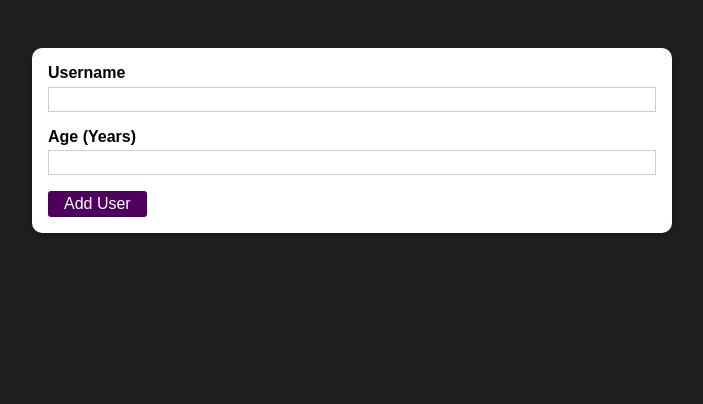
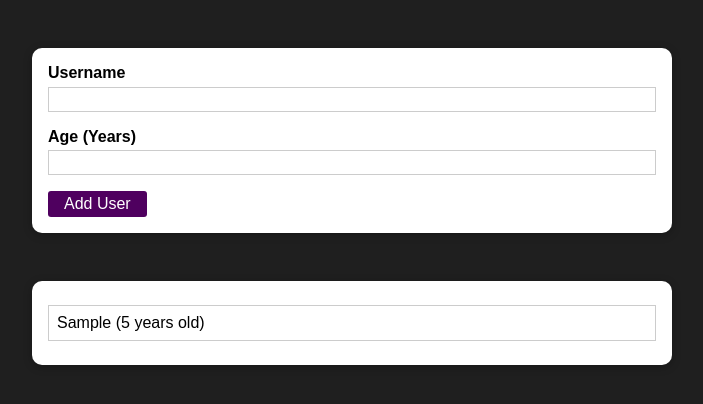
Before and after one commit to crystal1229d/react-udemy_practice, a React (Create React App) app: page / in a window 1280 px wide. Both pictures are taken after typing "Sample", "5" into the empty fields and a click on the button "Add User". Shown: the top 404 px of the page, without its empty margins (288-991 px from the left). Built offline with nearby package versions, Linux system fonts and the light colour scheme.

Commit message:
add UsersList 1) add UsersList component & style module 2) adapt Card to UsersList 3) fix App for UsersList

```diff
--- a/src/App.js
+++ b/src/App.js
@@ -1,5 +1,6 @@
 import React, { useState } from 'react';
 import AddUers from './components/AddUsers/AddUers';
+import UsersList from './components/UsersList/UsersList';
 
 
 function App() {
@@ -15,6 +16,7 @@
   return (
     <div>
       <AddUers onAddUser={addUserHandler} />
+      <UsersList users={UserList} />
     </div>
   );
 }
--- /dev/null
+++ b/src/components/UsersList/UsersList.js
@@ -0,0 +1,20 @@
+import React from 'react'
+import Card from '../UI/Card/Card'
+
+import styles from './UsersList.module.css'
+
+const UsersList = props => {
+  return (
+    <Card className={styles.users}>
+        <ul>
+            { props.users.map(user => (
+                <li key={user.id}>
+                    {user.name} ({user.age} years old)
+                </li>
+            )) }
+        </ul>
+    </Card>
+  )
+}
+
+export default UsersList
--- /dev/null
+++ b/src/components/UsersList/UsersList.module.css
@@ -0,0 +1,27 @@
+.users {
+    width: 90%;
+    max-width: 40rem;
+    margin: 2rem auto;
+}
+
+.users ul {
+    list-style: none;
+    padding: 1rem;
+}
+
+.users li {
+    border: 1px solid #ccc;
+    padding: 0.5rem;
+    margin: 0.5rem 0;
+}
+
+/* .users ul {
+  list-style: none;
+  padding: 1rem;
+}
+
+.users li {
+  border: 1px solid #ccc;
+  margin: 0.5rem 0;
+  padding: 0.5rem;
+} */
```
